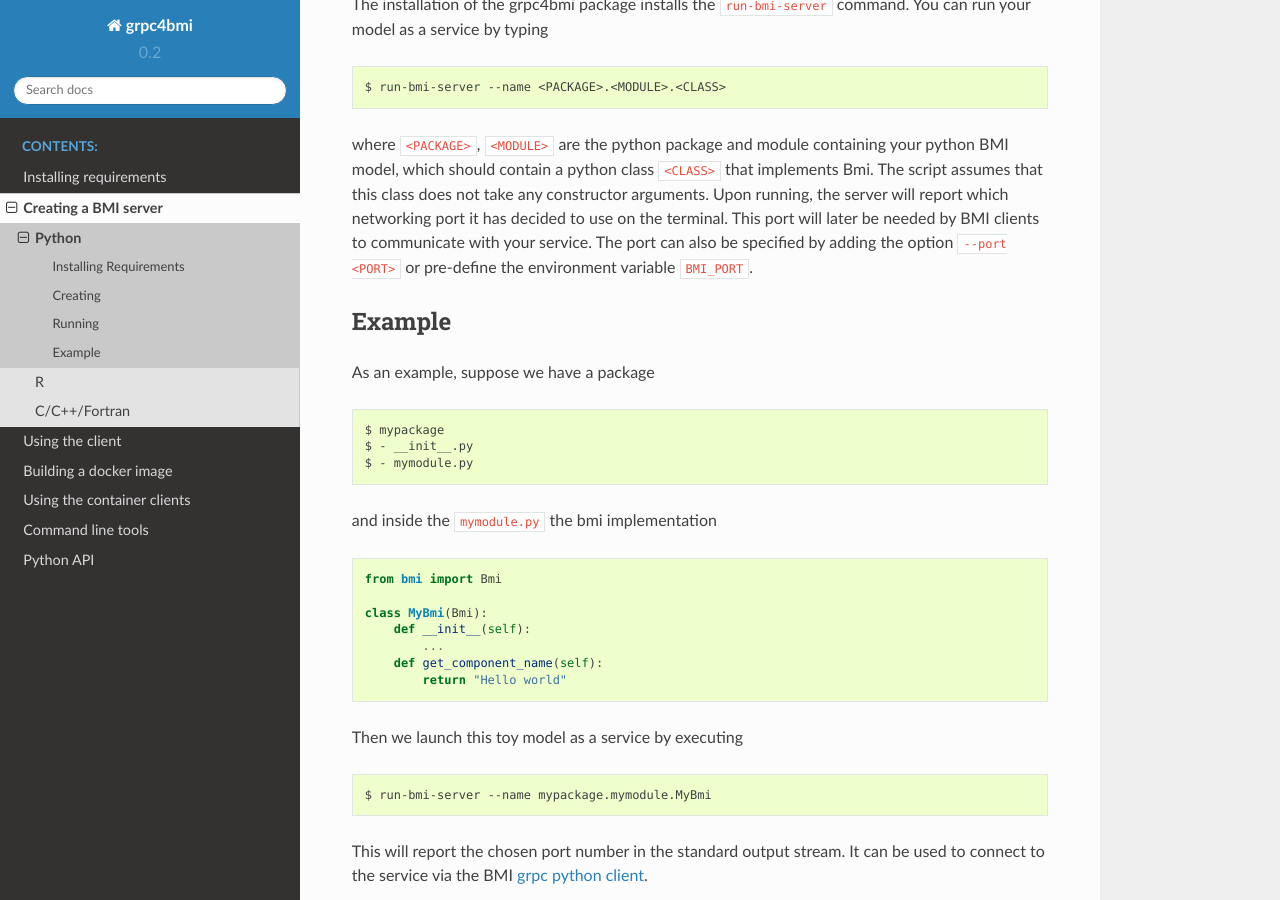
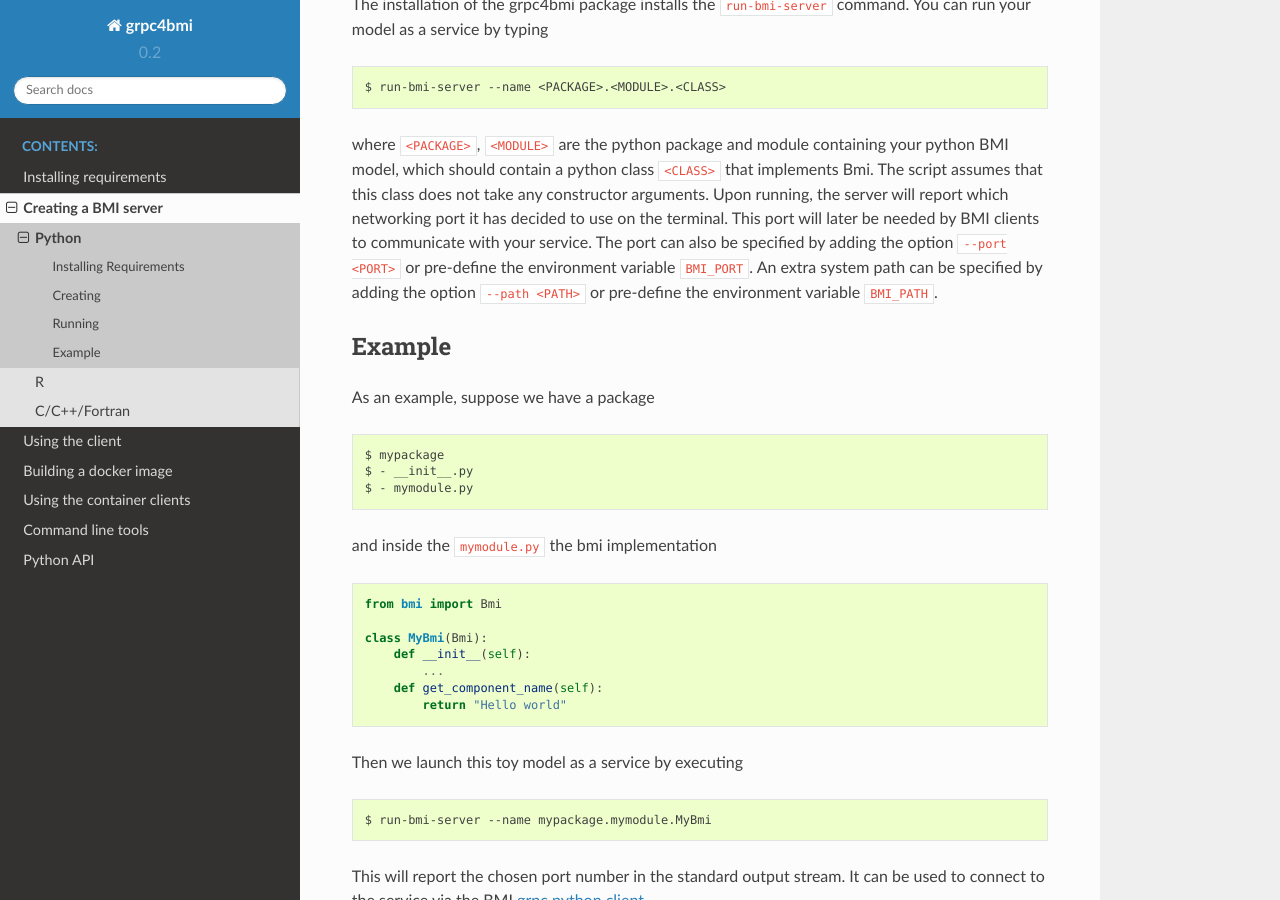
Before and after one commit to eWaterCycle/grpc4bmi, a Sphinx documentation site: the page built from docs/server/python.rst, in a window 1280 px wide and 900 px high, scrolled down 577 px. Built offline with Sphinx 7.4.7 and the Read the Docs theme 2.0.0, drawn with Linux system fonts in a browser that asks for light colours.

Commit message:
Added BMI_PATH support.

```diff
--- a/docs/server/R.rst
+++ b/docs/server/R.rst
@@ -76,3 +76,4 @@ For the WALRUS model the command is
     run-bmi-server --lang R --path ~/git/eWaterCycle/grpc4bmi-examples/walrus/walrus-bmi.r --name WalrusBmi --port 50051
 
 The Python grpc4bmi :ref:`usage` can then be used to connect to the server.
+Note that the ``--port`` and ``--path`` arguments also can be specified as the respective environment variables ``BMI_PORT`` and ``BMI_PATH``.
--- a/docs/server/python.rst
+++ b/docs/server/python.rst
@@ -27,7 +27,9 @@ The installation of the grpc4bmi package installs the ``run-bmi-server`` command
 
     $ run-bmi-server --name <PACKAGE>.<MODULE>.<CLASS>
 
-where ``<PACKAGE>``, ``<MODULE>`` are the python package and module containing your python BMI model, which should contain a python class ``<CLASS>`` that implements Bmi. The script assumes that this class does not take any constructor arguments. Upon running, the server will report which networking port it has decided to use on the terminal. This port will later be needed by BMI clients to communicate with your service. The port can also be specified by adding the option ``--port <PORT>`` or pre-define the environment variable ``BMI_PORT``.
+where ``<PACKAGE>``, ``<MODULE>`` are the python package and module containing your python BMI model, which should contain a python class ``<CLASS>`` that implements Bmi. The script assumes that this class does not take any constructor arguments. Upon running, the server will report which networking port it has decided to use on the terminal. This port will later be needed by BMI clients to communicate with your service.
+The port can also be specified by adding the option ``--port <PORT>`` or pre-define the environment variable ``BMI_PORT``.
+An extra system path can be specified by adding the option ``--path <PATH>`` or pre-define the environment variable ``BMI_PATH``.
 
 
 .. _python-example:
```
Also changed, not shown: 1 other file.
